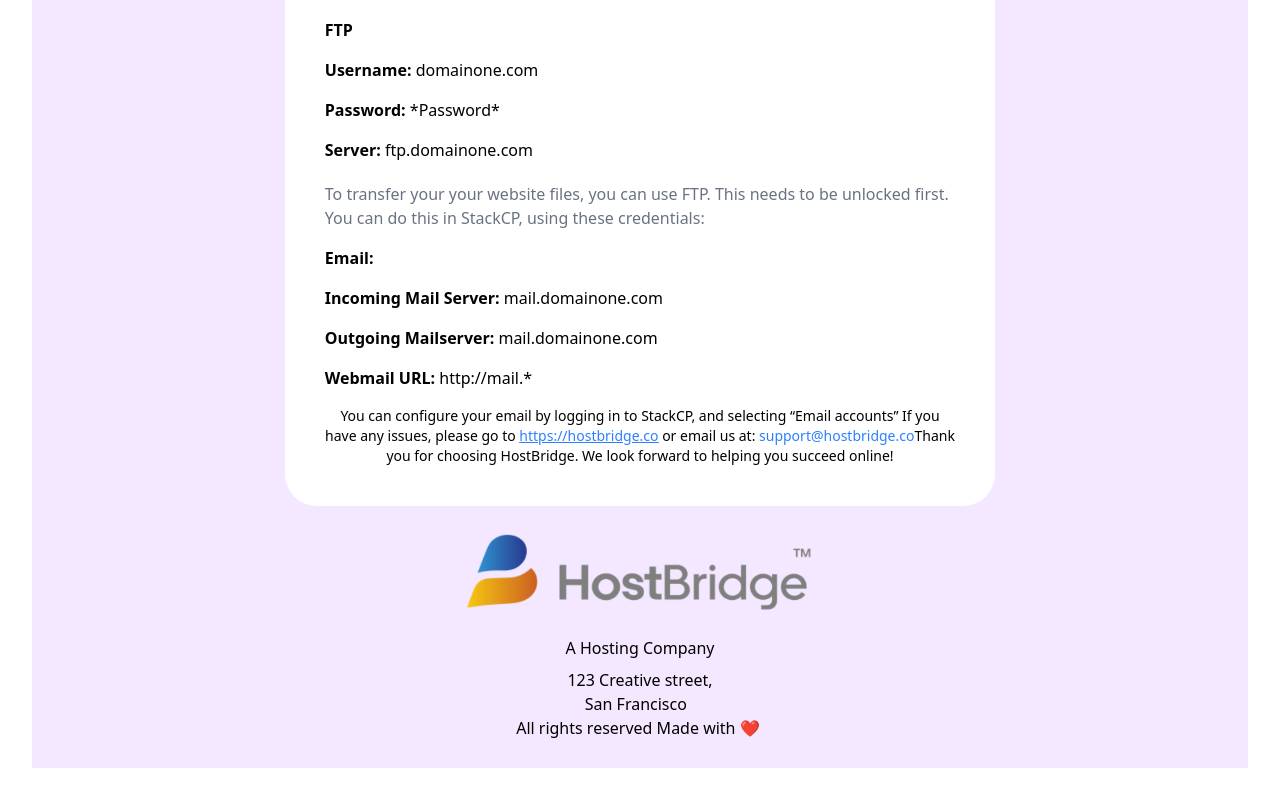
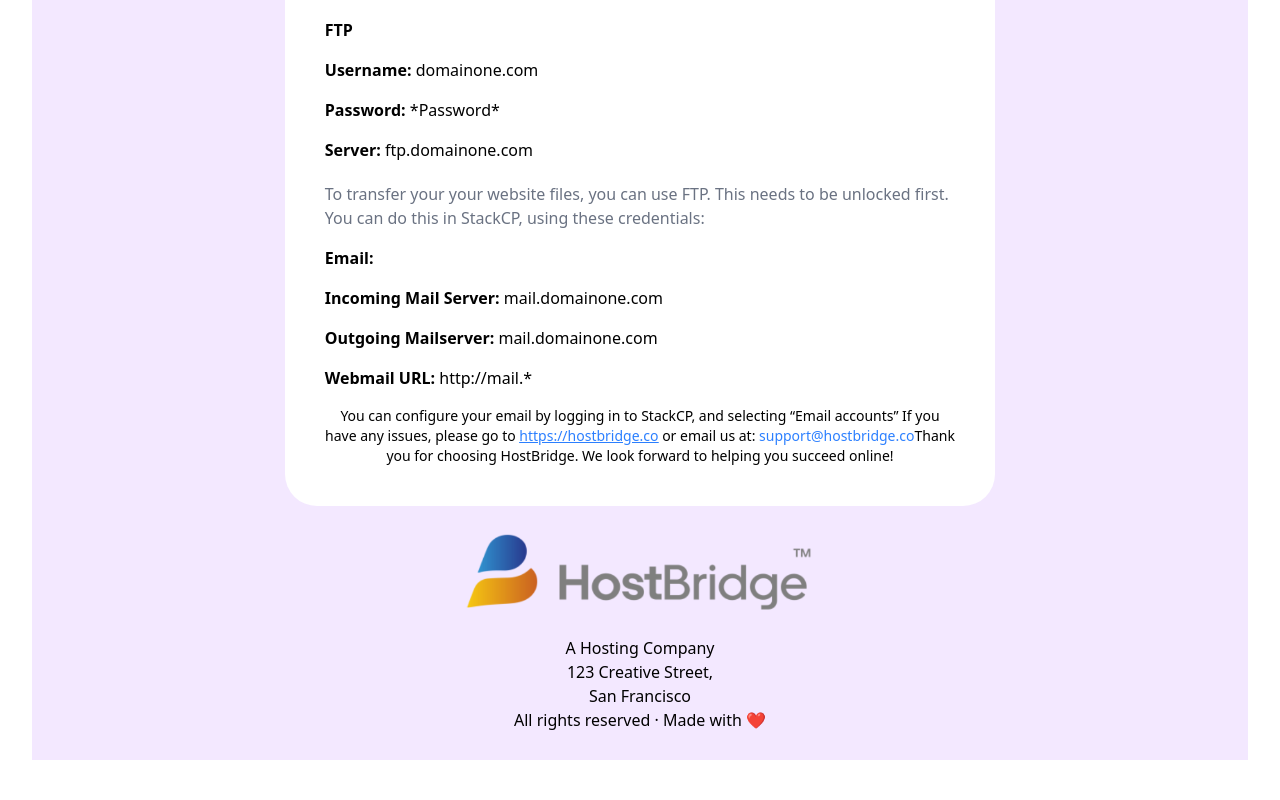
Before and after one commit to Ebunx/Email-Templates, a React app: page /PackageWelcome in a window 1280 px wide. Shown: the part 1119-1919 px from the top of the page. Built offline with nearby package versions, Linux system fonts and the light colour scheme; the HTML template or start-up script is replaced by a standard one.

Commit message:
Update footer.jsx

```diff
--- a/src/components/footer.jsx
+++ b/src/components/footer.jsx
@@ -3,16 +3,18 @@ import React from 'react'
 function Footer() {
   return (
     <>
-    <footer class="text-center mt-5 pb-3 place-content-center">
+    <footer className="flex flex-col items-center mt-5 pb-3">
+  <img
+    src="HOSTBRIDGE.png"
+    alt="HostBridge Logo"
+    className="w-[50%] md:w-[30%]"
+  />
+  <p className="text-center mt-2">A Hosting Company</p>
+  <p className="text-center">123 Creative Street,</p>
+  <p className="text-center">San Francisco</p>
+  <p className="text-center">All rights reserved · Made with ❤</p>
+</footer>
 
-          <img src="HOSTBRIDGE.png" alt="" width="300 " class="place-self-center w-[50%] md:w-[30%] "/>
-              <p class="text-center md:w-[30%]  place-self-center mt-2 "> A Hosting Company</p>
-
-               <p class="text-center md:w-[30%]  place-self-center mt-2 ">123 Creative street, </p>
-    <p class="text-center md:w-[30%]  place-self-center ">  San Francisco   </p>
-    <p class="text-center md:w-[30%]  place-self-center "> All rights reserved Made with ❤ </p>
-
-    </footer>
 
 
 </>
```
